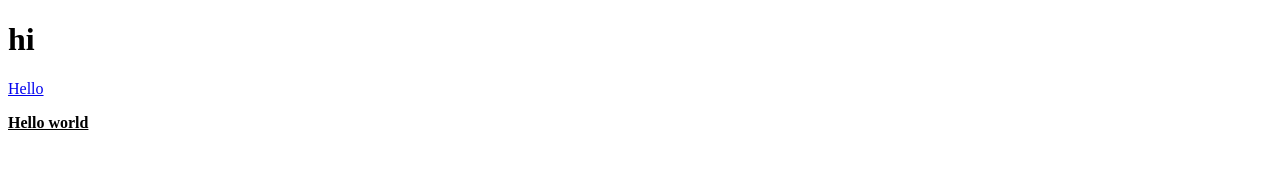
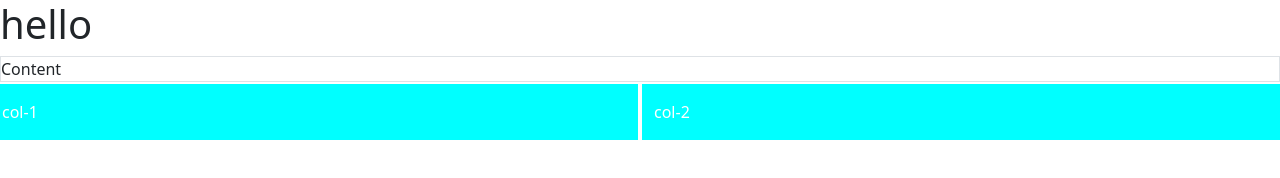
Before and after one commit to Islam20432/Test, a plain HTML site: page index.html in a window 1280 px wide. Drawn offline with nearby package versions, Linux system fonts and the light colour scheme.

Commit message:
bootstrap v1

```diff
--- a/index.html
+++ b/index.html
@@ -1,12 +1,25 @@
 <!doctype html>
 <html>
     <head>
+        <meta charset="UTF-18">
+        <meta http-equiv="X-UA-Compatible" content="IE-edge"
+        <meta name="viewport" content="width=device-width, intial-scale=1.0">
         <link rel="stylesheet" href="style.css">
         <title>Test#1</title>
+        <link href="https://cdn.jsdelivr.net/npm/bootstrap@5.0.2/dist/css/bootstrap.min.css" rel="stylesheet"
+        integrity="sha384-EVSTQN3/azprG1Anm3QDgpJLIm9Nao0Yz1ztcQTwFspd3yD65VohhpuuCOmLASjC" crossorigin="anonymous">
     </head>
     <body>
-        <H1>hi</H1>
-        <a href="https://medium.com/@svinkle/publish-and-share-your-own-website-for-free-with-github-2eff049a1cb5">Hello</a>
-        <p class="cool"><strong>Hello world</strong></p>
+        <H1>hello</H1>
+        <div class="contanter-lg border">Content</div>
+        <div class="row">
+            <div class="col">col-1</div>
+            <div class="col">col-2</div>
+        </div>
+    <script
+     src="https://cdn.jsdelivr.net/npm/bootstrap@5.0.2/dist/js/bootstrap.bundle.min.js"
+     integrity="sha384-MrcW6ZMFYlzcLA8Nl+NtUVF0sA7MsXsP1UyJoMp4YLEuNSfAP+JcXn/tWtIaxVXM" crossorigin="anonymous">
+    </script>
+
     </body>
 </html>
--- a/style.css
+++ b/style.css
@@ -1,3 +1,9 @@
 .cool {
     text-decoration: underline;
 }
+.col {
+    background-color: aqua;
+    padding: 1rem;
+    color:white;
+    border: 2px solid white;
+}
```
